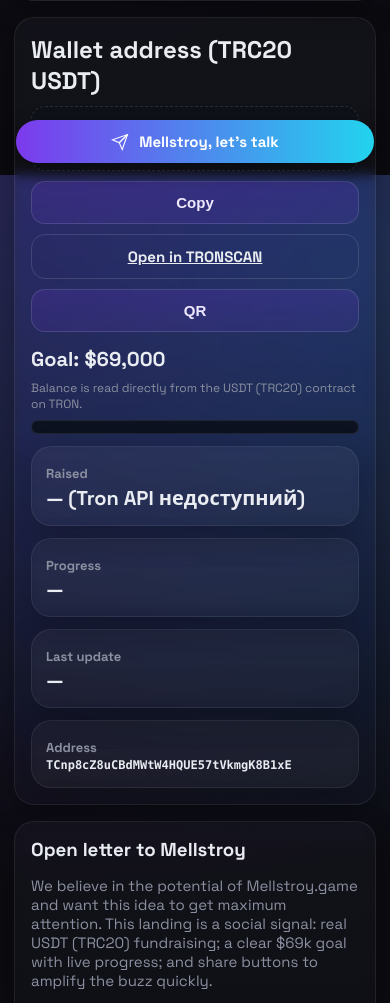
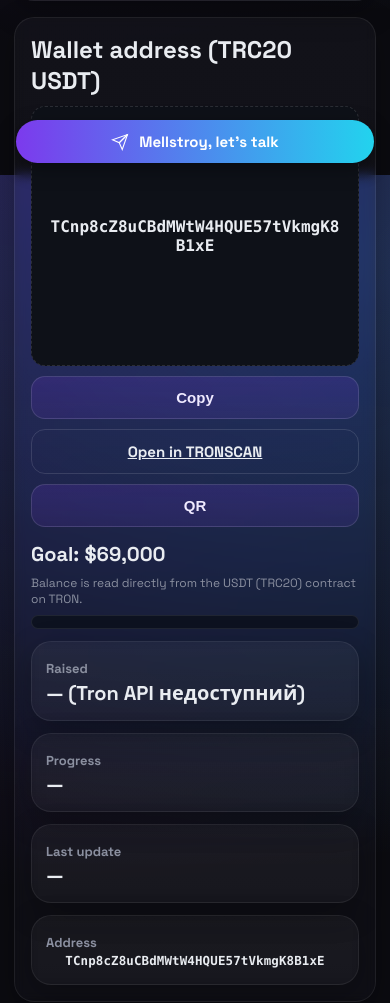
Before and after one commit to osvaldai/mellstroy-game-landing, a plain HTML site: page index.html in a window 390 px wide. Shown: the part 669-1672 px from the top of the page. Drawn offline with Linux system fonts and the light colour scheme; no server answers.

Commit message:
Improve wallet address responsiveness

```diff
--- a/index.html
+++ b/index.html
@@ -30,7 +30,8 @@
     .card{background:linear-gradient(180deg, rgba(255,255,255,.03), rgba(255,255,255,.02)); border:1px solid rgba(255,255,255,.07); border-radius:20px; padding:20px; box-shadow:0 10px 30px rgba(0,0,0,.25); backdrop-filter: saturate(140%) blur(6px)}
 
     .wallet{display:flex; flex-wrap:wrap; align-items:center; gap:10px}
-    .addr{font:600 16px/1.2 ui-monospace, SFMono-Regular, Menlo, Consolas, monospace; background:#0e1118; border:1px dashed rgba(255,255,255,.12); padding:12px 14px; border-radius:14px; word-break:break-all}
+    .wallet > *{min-width:0}
+    .addr{flex:1 1 260px; display:flex; justify-content:center; align-items:center; text-align:center; font:600 16px/1.2 ui-monospace, SFMono-Regular, Menlo, Consolas, monospace; background:#0e1118; border:1px dashed rgba(255,255,255,.12); padding:12px 14px; border-radius:14px; word-break:break-all; overflow-wrap:anywhere}
     .btn{appearance:none; border:1px solid rgba(255,255,255,.12); background:linear-gradient(180deg, rgba(124,58,237,.18), rgba(124,58,237,.12)); color:#efeaff; padding:12px 16px; border-radius:14px; font-weight:700; cursor:pointer; transition:.15s transform ease, .2s box-shadow ease;}
     .btn:hover{transform:translateY(-1px); box-shadow:var(--ring)}
     .btn:active{transform:translateY(0)}
@@ -45,7 +46,8 @@
     .kpi{display:grid; grid-template-columns:repeat(4,minmax(0,1fr)); gap:12px; margin-top:12px}
     .kpi .card{padding:14px}
     .kpi h4{margin:4px 0 2px; font-size:13px; color:var(--muted)}
-    .kpi p{margin:0; font-weight:800; font-size:22px}
+    .kpi p{margin:0; font-weight:800; font-size:22px; overflow-wrap:anywhere; word-break:break-word}
+    #addrEcho{font:600 clamp(12px,3.2vw,15px)/1.35 ui-monospace, SFMono-Regular, Menlo, Consolas, monospace; text-align:center; letter-spacing:.01em}
 
     footer{color:#9aa0ad; font-size:13px; padding:28px 0; text-align:center}
     a{color:#b6f0ff}
@@ -161,7 +163,7 @@
         <div class="card"><h4 id="t_raised">Зібрано</h4><p id="raised">—</p></div>
         <div class="card"><h4 id="t_progress">Прогрес</h4><p id="progress">—</p></div>
         <div class="card"><h4 id="t_updated">Останнє оновлення</h4><p id="updated">—</p></div>
-        <div class="card"><h4 id="t_addr">Адреса</h4><p id="addrEcho" style="font:600 12px/1.3 ui-monospace, Menlo, Consolas">—</p></div>
+        <div class="card"><h4 id="t_addr">Адреса</h4><p id="addrEcho">—</p></div>
       </div>
     </section>
 
```
